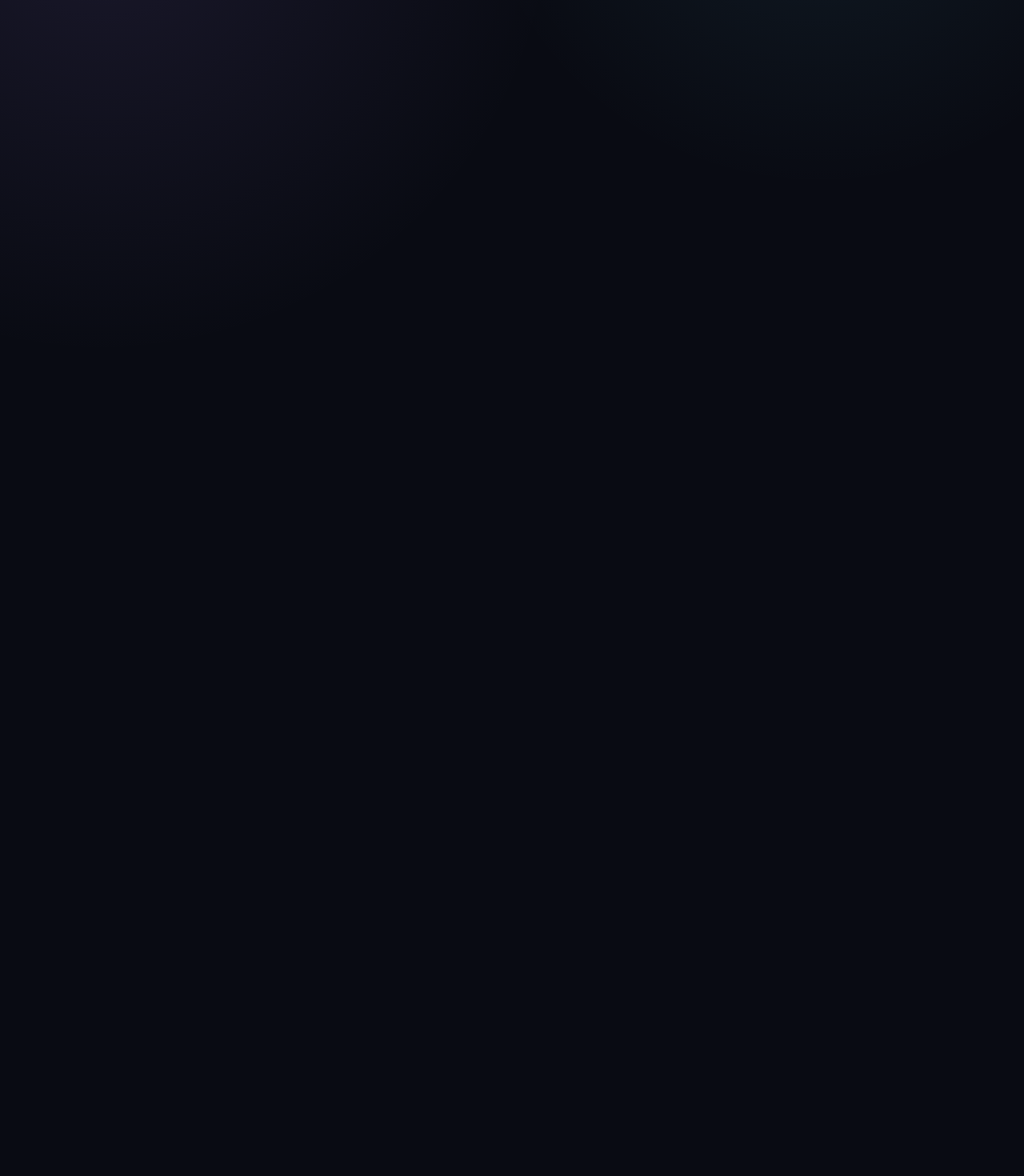
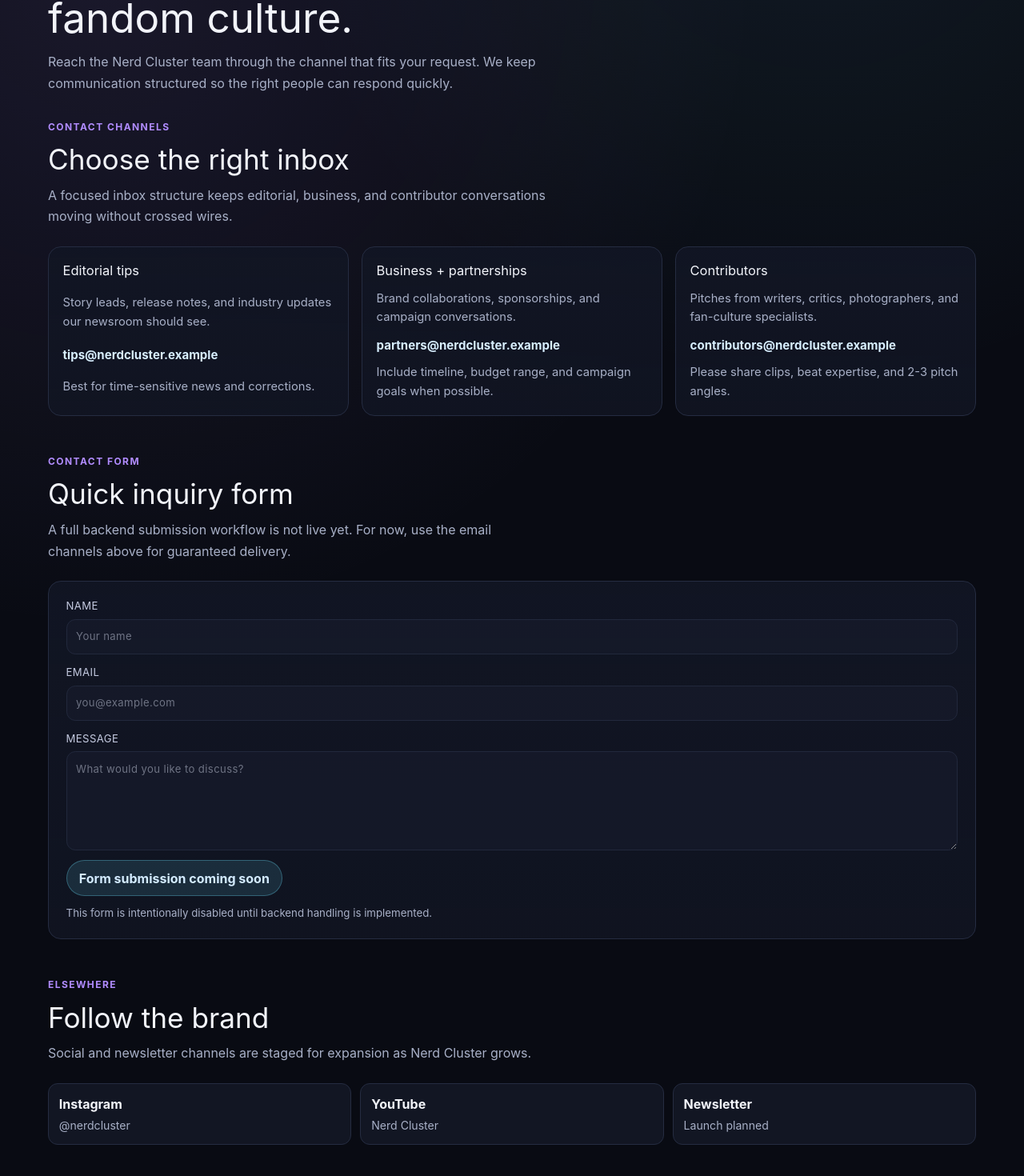
Before and after one commit to briandalebrown06/Nerd-Cluster, a Next.js app: page /contact in a window 1280 px wide. Shown: the part 206-1676 px from the top of the page at 80% size. Before the commit the page ends 800 px from the top, so only its background shows below. Built offline with nearby package versions, Linux system fonts and the light colour scheme.

Commit message:
Build branded About and Contact editorial pages

```diff
--- a/app/about/page.tsx
+++ b/app/about/page.tsx
@@ -1,19 +1,98 @@
 import type { Metadata } from 'next';
 
 import { PageShell } from '@/components/layout/page-shell';
+import { CardShell } from '@/components/ui/card-shell';
+import { SectionHeading } from '@/components/ui/section-heading';
+
+const coverageAreas = [
+  {
+    title: 'News + Industry Moves',
+    description:
+      'Fast, useful context on releases, shake-ups, and fandom moments that actually matter.',
+  },
+  {
+    title: 'Reviews',
+    description:
+      'Opinionated, craft-aware takes that respect both newcomers and longtime obsessives.',
+  },
+  {
+    title: 'Features + Culture',
+    description:
+      'Longform stories about fan communities, collecting rituals, and the media shaping the zeitgeist.',
+  },
+] as const;
+
+const editorialValues = [
+  'Enthusiastic without becoming hype-first',
+  'Critical without becoming cynical',
+  'Collector-aware without gatekeeping',
+  'Designed for browseability, depth, and return visits',
+] as const;
 
 export const metadata: Metadata = {
   title: 'About',
   description:
-    'Learn what Nerd Cluster covers and the editorial principles behind the publication.',
+    'Learn what Nerd Cluster covers, why it exists, and the editorial personality behind the brand.',
 };
 
 export default function AboutPage() {
   return (
     <PageShell
       eyebrow="About"
-      title="About Nerd Cluster"
-      description="Nerd Cluster is built to cover entertainment, fandom, and collector culture with a polished editorial voice and modern browsing experience."
-    />
+      title="Nerd Cluster is an editorial home for people who care deeply about culture."
+      description="We cover entertainment, fandom, and collector life with a modern magazine voice: clear, opinionated, and fun to read."
+    >
+      <section className="about-section">
+        <SectionHeading
+          eyebrow="What we cover"
+          title="Coverage built for fans who want both signal and style"
+          description="From breaking shifts to niche obsessions, we aim for reporting and commentary that is useful in the moment and worth revisiting later."
+        />
+
+        <div className="about-grid">
+          {coverageAreas.map((area) => (
+            <CardShell key={area.title} className="about-card">
+              <h3 className="about-card__title">{area.title}</h3>
+              <p className="about-card__description">{area.description}</p>
+            </CardShell>
+          ))}
+        </div>
+      </section>
+
+      <section className="about-section">
+        <SectionHeading
+          eyebrow="Why we exist"
+          title="Because fandom deserves better than noise"
+          description="Nerd Cluster was created to bridge the gap between algorithm-chasing updates and overly academic criticism. We believe culture coverage can be sharp, welcoming, and visually polished at the same time."
+        />
+
+        <CardShell className="about-manifesto">
+          <p>
+            We treat fan culture as real culture. That means respecting the craft behind stories,
+            the communities that keep them alive, and the collectors who turn passion into
+            curation.
+          </p>
+          <p>
+            Our editorial personality is confident, playful, and intentional. We are here to help
+            readers discover what is worth their time, what is changing, and what is genuinely
+            exciting right now.
+          </p>
+        </CardShell>
+      </section>
+
+      <section className="about-section">
+        <SectionHeading
+          eyebrow="Editorial personality"
+          title="How we approach every story"
+          description="These principles keep the voice consistent across news, reviews, features, and future channels."
+        />
+
+        <ul className="about-values" aria-label="Nerd Cluster editorial principles">
+          {editorialValues.map((value) => (
+            <li key={value}>{value}</li>
+          ))}
+        </ul>
+      </section>
+    </PageShell>
   );
 }
--- a/app/contact/page.tsx
+++ b/app/contact/page.tsx
@@ -1,19 +1,124 @@
 import type { Metadata } from 'next';
 
 import { PageShell } from '@/components/layout/page-shell';
+import { CardShell } from '@/components/ui/card-shell';
+import { SectionHeading } from '@/components/ui/section-heading';
+
+const contactChannels = [
+  {
+    title: 'Editorial tips',
+    description: 'Story leads, release notes, and industry updates our newsroom should see.',
+    value: 'tips@nerdcluster.example',
+    note: 'Best for time-sensitive news and corrections.',
+  },
+  {
+    title: 'Business + partnerships',
+    description: 'Brand collaborations, sponsorships, and campaign conversations.',
+    value: 'partners@nerdcluster.example',
+    note: 'Include timeline, budget range, and campaign goals when possible.',
+  },
+  {
+    title: 'Contributors',
+    description: 'Pitches from writers, critics, photographers, and fan-culture specialists.',
+    value: 'contributors@nerdcluster.example',
+    note: 'Please share clips, beat expertise, and 2-3 pitch angles.',
+  },
+] as const;
+
+const socialLinks = [
+  {
+    label: 'Instagram',
+    handle: '@nerdcluster',
+  },
+  {
+    label: 'YouTube',
+    handle: 'Nerd Cluster',
+  },
+  {
+    label: 'Newsletter',
+    handle: 'Launch planned',
+  },
+] as const;
 
 export const metadata: Metadata = {
   title: 'Contact',
   description:
-    'Contact Nerd Cluster for editorial tips, partnerships, and contributor conversations.',
+    'Contact Nerd Cluster for editorial tips, partnerships, and contributor opportunities.',
 };
 
 export default function ContactPage() {
   return (
     <PageShell
       eyebrow="Contact"
-      title="Contact"
-      description="Reach out for editorial tips, partnership conversations, and contributor inquiries."
-    />
+      title="Let’s talk stories, partnerships, and fandom culture."
+      description="Reach the Nerd Cluster team through the channel that fits your request. We keep communication structured so the right people can respond quickly."
+    >
+      <section className="contact-section">
+        <SectionHeading
+          eyebrow="Contact channels"
+          title="Choose the right inbox"
+          description="A focused inbox structure keeps editorial, business, and contributor conversations moving without crossed wires."
+        />
+
+        <div className="contact-grid">
+          {contactChannels.map((channel) => (
+            <CardShell key={channel.title} className="contact-card">
+              <h3 className="contact-card__title">{channel.title}</h3>
+              <p className="contact-card__description">{channel.description}</p>
+              <p className="contact-card__value">{channel.value}</p>
+              <p className="contact-card__note">{channel.note}</p>
+            </CardShell>
+          ))}
+        </div>
+      </section>
+
+      <section className="contact-section">
+        <SectionHeading
+          eyebrow="Contact form"
+          title="Quick inquiry form"
+          description="A full backend submission workflow is not live yet. For now, use the email channels above for guaranteed delivery."
+        />
+
+        <CardShell className="contact-form-shell">
+          <form className="contact-form" aria-describedby="contact-form-disclaimer">
+            <label>
+              Name
+              <input name="name" type="text" placeholder="Your name" disabled />
+            </label>
+            <label>
+              Email
+              <input name="email" type="email" placeholder="you@example.com" disabled />
+            </label>
+            <label>
+              Message
+              <textarea name="message" rows={5} placeholder="What would you like to discuss?" disabled />
+            </label>
+            <button type="button" disabled>
+              Form submission coming soon
+            </button>
+          </form>
+          <p id="contact-form-disclaimer" className="contact-form__disclaimer">
+            This form is intentionally disabled until backend handling is implemented.
+          </p>
+        </CardShell>
+      </section>
+
+      <section className="contact-section">
+        <SectionHeading
+          eyebrow="Elsewhere"
+          title="Follow the brand"
+          description="Social and newsletter channels are staged for expansion as Nerd Cluster grows."
+        />
+
+        <ul className="contact-social" aria-label="Nerd Cluster social channels">
+          {socialLinks.map((link) => (
+            <li key={link.label}>
+              <span>{link.label}</span>
+              <span>{link.handle}</span>
+            </li>
+          ))}
+        </ul>
+      </section>
+    </PageShell>
   );
 }
--- a/app/globals.css
+++ b/app/globals.css
@@ -445,3 +445,153 @@ main {
     align-items: start;
   }
 }
+
+.about-section,
+.contact-section {
+  padding-bottom: clamp(2.2rem, 4vw, 3rem);
+}
+
+.about-grid,
+.contact-grid {
+  display: grid;
+  gap: 1rem;
+  grid-template-columns: repeat(auto-fit, minmax(220px, 1fr));
+}
+
+.about-card,
+.contact-card {
+  padding: 1.1rem;
+  display: grid;
+  gap: 0.65rem;
+}
+
+.about-card__title,
+.contact-card__title {
+  margin: 0;
+  font-size: 1.03rem;
+}
+
+.about-card__description,
+.contact-card__description,
+.contact-card__note {
+  margin: 0;
+  color: var(--text-muted);
+  line-height: 1.6;
+  font-size: 0.92rem;
+}
+
+.about-manifesto {
+  padding: clamp(1rem, 2.5vw, 1.4rem);
+  display: grid;
+  gap: 0.9rem;
+}
+
+.about-manifesto p {
+  margin: 0;
+  color: var(--text-muted);
+  line-height: 1.7;
+}
+
+.about-values {
+  margin: 0;
+  padding: 0;
+  list-style: none;
+  display: grid;
+  gap: 0.65rem;
+}
+
+.about-values li {
+  border: 1px solid var(--border);
+  background: rgba(24, 29, 45, 0.58);
+  border-radius: var(--radius-md);
+  padding: 0.8rem 0.9rem;
+  font-size: 0.92rem;
+}
+
+.contact-card__value {
+  margin: 0.15rem 0 0;
+  font-size: 0.94rem;
+  font-weight: 700;
+  color: #d8efff;
+}
+
+.contact-form-shell {
+  padding: clamp(1rem, 2.5vw, 1.35rem);
+}
+
+.contact-form {
+  display: grid;
+  gap: 0.8rem;
+}
+
+.contact-form label {
+  display: grid;
+  gap: 0.35rem;
+  font-size: 0.82rem;
+  letter-spacing: 0.03em;
+  text-transform: uppercase;
+  color: #c4cae0;
+}
+
+.contact-form input,
+.contact-form textarea {
+  border: 1px solid var(--border);
+  border-radius: 0.7rem;
+  background: rgba(24, 29, 45, 0.72);
+  color: #e8eeff;
+  padding: 0.72rem;
+  font: inherit;
+}
+
+.contact-form input:disabled,
+.contact-form textarea:disabled {
+  opacity: 0.85;
+  cursor: not-allowed;
+}
+
+.contact-form button {
+  border: 1px solid rgba(109, 224, 255, 0.3);
+  border-radius: 999px;
+  background: rgba(109, 224, 255, 0.12);
+  color: #d3ebff;
+  font-weight: 700;
+  padding: 0.58rem 0.95rem;
+  justify-self: start;
+  cursor: not-allowed;
+}
+
+.contact-form__disclaimer {
+  margin: 0.75rem 0 0;
+  color: var(--text-muted);
+  font-size: 0.83rem;
+}
+
+.contact-social {
+  margin: 0;
+  padding: 0;
+  list-style: none;
+  display: grid;
+  gap: 0.7rem;
+  grid-template-columns: repeat(auto-fit, minmax(180px, 1fr));
+}
+
+.contact-social li {
+  border: 1px solid var(--border);
+  border-radius: var(--radius-md);
+  background: rgba(24, 29, 45, 0.64);
+  padding: 0.8rem;
+}
+
+.contact-social span {
+  display: block;
+}
+
+.contact-social span:first-child {
+  font-weight: 700;
+  margin-bottom: 0.28rem;
+}
+
+.contact-social span:last-child {
+  color: var(--text-muted);
+  font-size: 0.88rem;
+}
```
